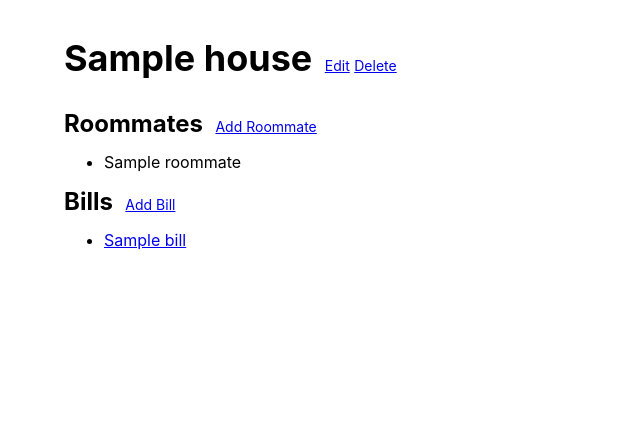
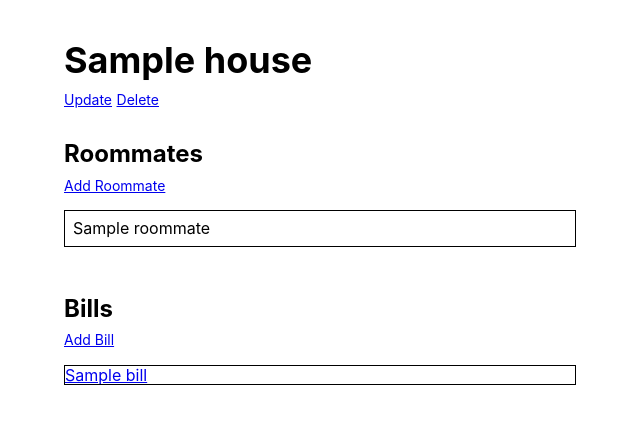
Before and after one commit to arpradhan/hausmate, a Django app: page /houses/1/ in a window 1280 px wide. Shown: the part 51-475 px from the top of the page, without its empty margins (0-640 px from the left). Run offline with Django 3.2, Linux system fonts and the light colour scheme; a user stored in the database is signed in; tables that the repository leaves empty hold one stand-in row (values such as "Sample post"); some libraries are stand-ins or nearby versions.

```diff
--- a/hausmate/houses/templates/houses/house_detail.html
+++ b/hausmate/houses/templates/houses/house_detail.html
@@ -1,28 +1,28 @@
 {% extends "base.html" %}
 {% block content %}
 <div class="pv2 ph5">
-  <div>
-    <h2 class="dib f2">{{ object.name }}</h2>
-    <a class="f6 pl2" href="{% url 'house_update' object.id %}">Edit</a>
+  <div class="pb4">
+    <div class="b f2 pt4 pb2">{{ object.name }}</div>
+    <a class="f6" href="{% url 'house_update' object.id %}">Update</a>
     <a class="f6" href="{% url 'house_delete' object.id %}">Delete</a>
   </div>
+  <div class="pb4">
+    <div class="b f3 pb2">Roommates</div>
+    <a class="f6" href="{% url 'roommate_create' object.id %}">Add Roommate</a>
+    <div class="pv2">
+      {% for roommate in object.roommate_set.all %}
+      <div class="ba pa2 mv2 mw6">{{ roommate.name }}</div>
+      {% endfor %}
+    </div>
+  </div>
   <div>
-    <span class="b f3">Roommates</span>
-    <a class="pl2 f6" href="{% url 'roommate_create' object.id %}">Add Roommate</a>
+    <div class="b f3 pb2">Bills</div>
+    <a class="f6" href="{% url 'bill_create' object.id %}">Add Bill</a>
+    <div class="pv2">
+      {% for bill in object.bill_set.all %}
+      <div class="ba p2 mv2 mw6"><a href="{% url 'bill_detail' object.id bill.id %}">{{ bill.name}}</a></div>
+      {% endfor %}
+    </div>
   </div>
-  <ul>
-    {% for roommate in object.roommate_set.all %}
-    <li>{{ roommate.name }}</li>
-    {% endfor %}
-  </ul>
-  <div>
-    <span class="b f3">Bills</span>
-    <a class="pl2 f6" href="{% url 'bill_create' object.id %}">Add Bill</a>
-  </div>
-  <ul>
-    {% for bill in object.bill_set.all %}
-    <li><a href="{% url 'bill_detail' object.id bill.id %}">{{ bill.name}}</a></li>
-    {% endfor %}
-  </ul>
 </div>
 {% endblock %}
```
Also changed, not shown: hausmate/houses/templates/houses/house_update_form.html (+26 -8 lines).
